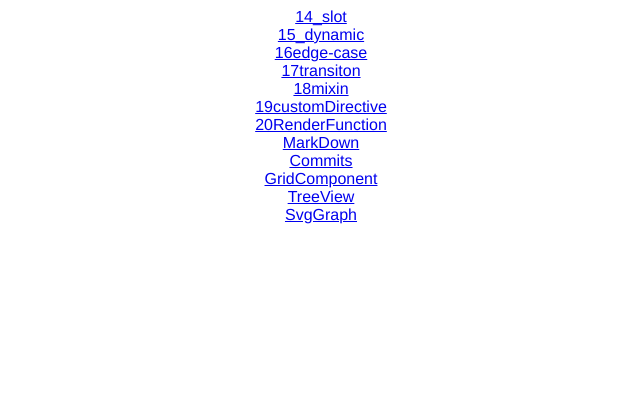
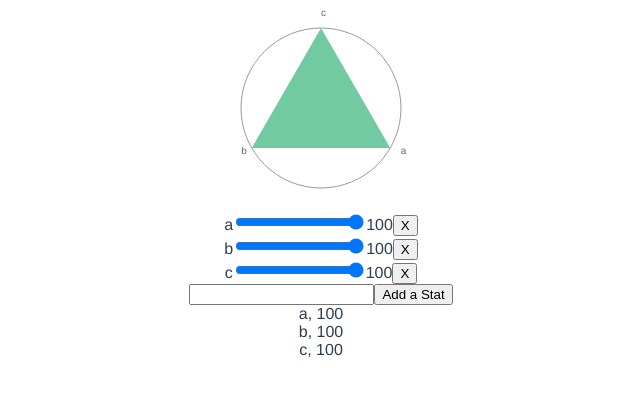
Before and after one commit to k-3yake/vuejs-examples, a Vue app: page /#/SvgGraph in a window 1280 px wide. Before the commit this address led to /#/. Shown: the top 396 px of the page, without its empty margins (319-959 px from the left). Built offline with nearby package versions, Linux system fonts and the light colour scheme; the HTML template or start-up script is replaced by a standard one.

Commit message:
例「SVGグラフ」終了。

```diff
--- a/src/views/examples/svg/GraphParamListComponent.vue
+++ b/src/views/examples/svg/GraphParamListComponent.vue
@@ -1,7 +1,7 @@
 <template>
     <div>
-        <div v-for="[key,val] in params.getAll()">
-            <div>{{key}}, {{val}}</div>
+        <div v-for="key in params.keys()">
+            <div>{{key}}, {{params.value(key)}}</div>
         </div>
     </div>
 </template>
@@ -12,7 +12,7 @@
 
     @Component
     export default class GraphParamListComponent extends Vue {
-        @Prop({ required: true}) params: Params
+        @Prop({ required: true}) params!: Params
     }
 </script>
 
--- a/src/views/examples/svg/GraphParamSliderComponent.vue
+++ b/src/views/examples/svg/GraphParamSliderComponent.vue
@@ -1,9 +1,9 @@
 <template>
     <div>
-        <div v-for="[key, val] in allParams()">
+        <div v-for="key in params.keys()">
             <span>{{key}}</span>
-            <input type="range" :value="val" @change="changeParamValue($event, key)" min="0" max="100">
-            <span>{{val}}</span>
+            <input type="range" :value="params.value(key)" @change="changeParamValue($event, key)" min="0" max="100">
+            <span>{{params.value(key)}}</span>
             <button @click="deleteParam(key)">X</button>
         </div>
         <input name="newlabel" v-model="newLabel">
@@ -19,10 +19,6 @@
     export default class GraphParamSliderComponent extends Vue {
         @Prop({ required: true}) params!: Params
         private newLabel: String = ""
-
-        allParams() {
-            return Array.from(this.params.getAll())
-        }
 
         add() {
             this.params.add(this.newLabel)
--- a/src/views/examples/svg/PolygraphComponent.vue
+++ b/src/views/examples/svg/PolygraphComponent.vue
@@ -3,7 +3,7 @@
         <g>
             <polygon :points="points()"></polygon>
             <circle cx="100" cy="100" r="80"></circle>
-            <template v-for="(key, index) in Array.from(params.getAll().keys())">
+            <template v-for="(key, index) in params.keys()">
                 <text :x="labelPoint(key, index).x" :y="labelPoint(key, index).y">{{key}}</text>
             </template>
         </g>
@@ -16,22 +16,21 @@
 
     @Component
     export default class PolygraphComponent extends Vue {
-        @Prop({ required:true}) params: Params
+        @Prop({ required:true }) params!: Params
 
         points () {
-            const total = Array.from(this.params.getAll().values()).length
-            const a = Array.from(this.params.getAll().values()).map((value, index) => {
-                const point = this.valueToPoint(Number(value), index + 1, total)
+            return Array.from(this.params.keys()).map((key, index) => {
+                const point = this.valueToPoint(this.params.value(key).valueOf(), index + 1)
                 return point.x + ',' + point.y
             }).join(' ')
-            return a
         }
 
         labelPoint(key: String, index: Number) {
-            return this.valueToPoint(this.params.getAll().get(key), index.valueOf() + 10, Array.from(this.params.getAll().values()).length)
+            return this.valueToPoint(this.params.value(key).valueOf() + 15, index.valueOf() + 1)
         }
 
-        private valueToPoint (value: Number, index: number, total: number):{x:Number, y:Number} {
+        private valueToPoint (value: number, index: number):{x:Number, y:Number} {
+            var total = this.params.keys().length
             var x     = 0
             var y     = -value * 0.8
             var angle = Math.PI * 2 / total * index
--- a/src/views/examples/svg/SvgGraphApp.vue
+++ b/src/views/examples/svg/SvgGraphApp.vue
@@ -29,23 +29,36 @@
 
     export class Params {
         private _params: Map<String, Number> = new Map()
+        private _keys: Array<String> = []
 
-        public add(label: String){
-            this._params.set(label,100)
-            this._params = new Map(this._params)
+        keys(): ReadonlyArray<String> {
+            return this._keys
         }
 
-        getAll(): ReadonlyMap<String, Number> {
-            return this._params;
+        value(key: String):Number {
+            return <Number>this._params.get(key)
+        }
+
+        add(key: String){
+            this._keys.push(key)
+            this._params.set(key,100)
+            this.refresh();
         }
 
         delete(key: String) {
+            const index = this._keys.indexOf(key)
+            this._keys.splice(index,1);
             this._params.delete(key)
-            this._params = new Map(this._params)
+            this.refresh()
         }
 
         changeValue(key: String, value: Number) {
             this._params.set(key, value)
+            this.refresh()
+        }
+
+        private refresh() {
+            this._keys = Array.from(this._keys)
             this._params = new Map(this._params)
         }
     }
```
